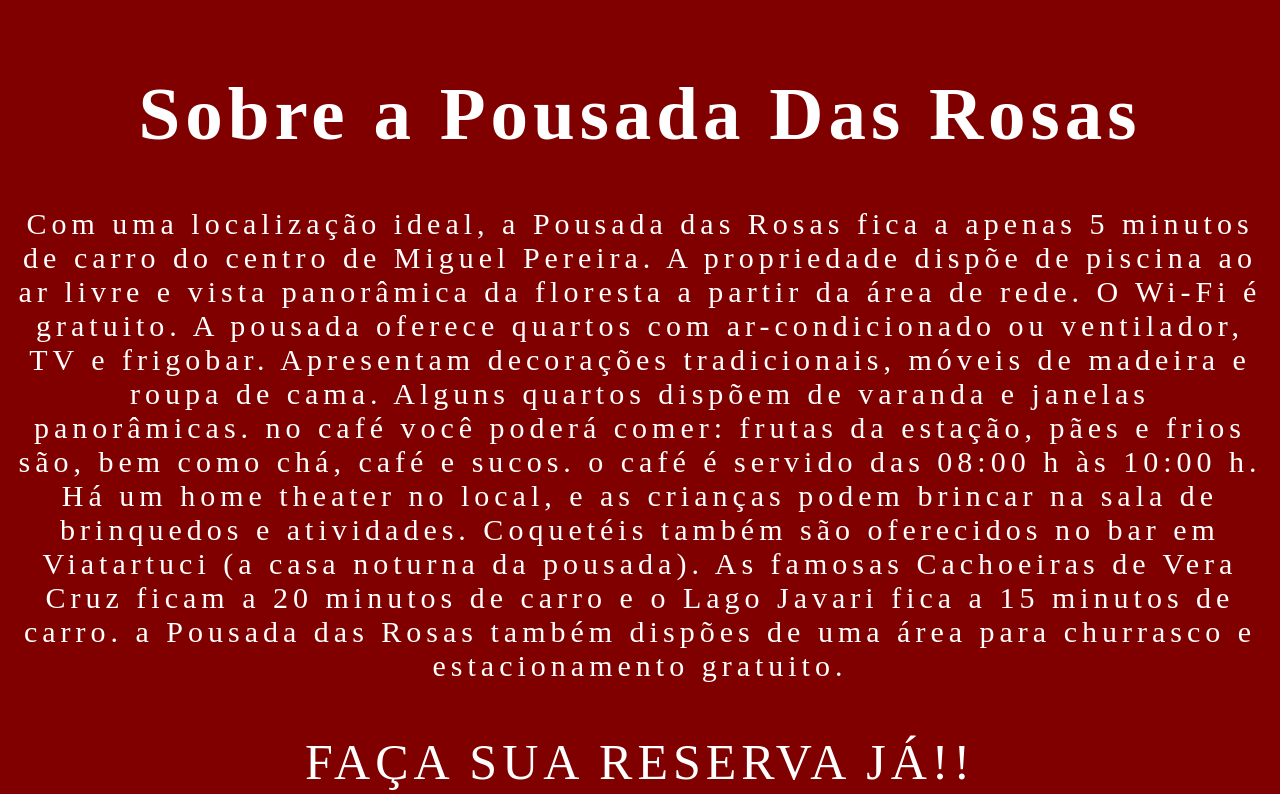
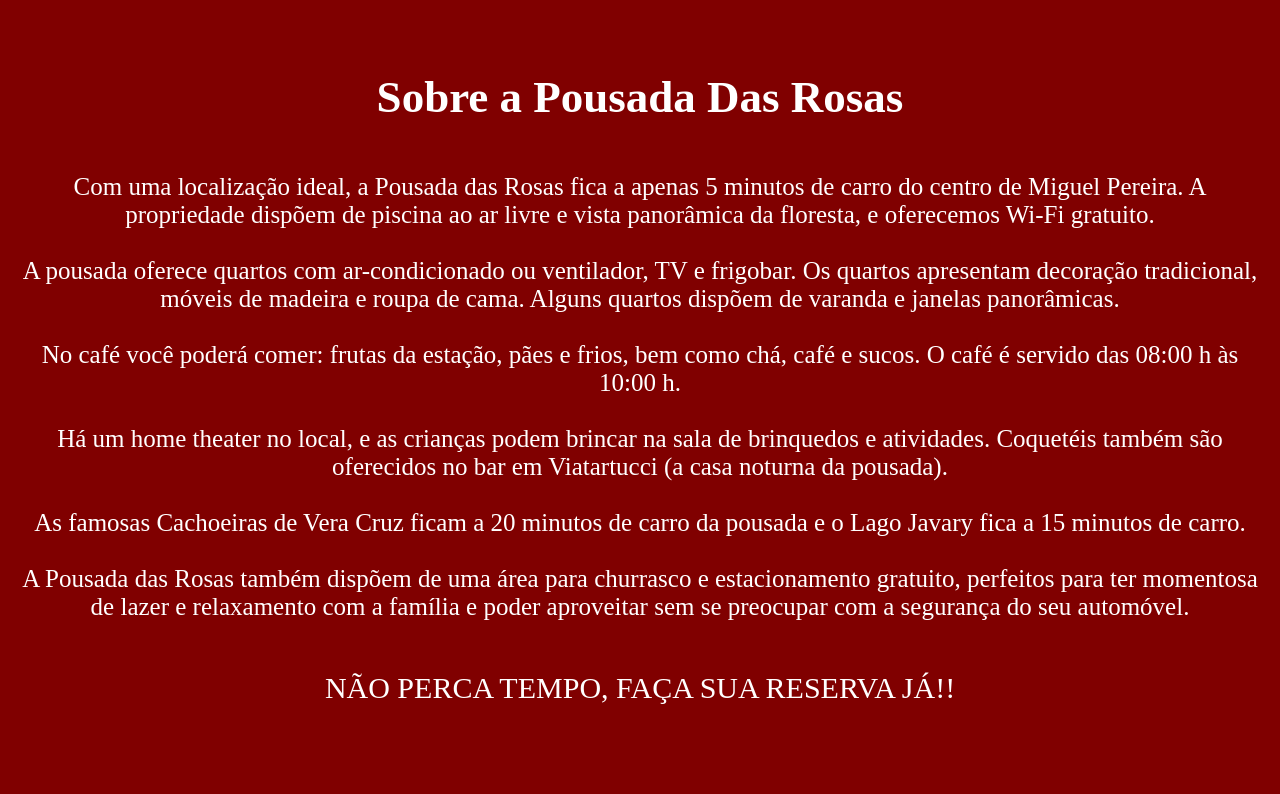
Before and after one commit to Pedro-ighor/pousaada-das-rosas, a plain HTML site: page src2/indexSobre.html in a window 1280 px wide. Shown: the part 916-1710 px from the top of the page. Drawn offline with Linux system fonts and the light colour scheme.

Commit message:
font-size icone correcao de ortografia

```diff
--- a/src2/Css2/style2.css
+++ b/src2/Css2/style2.css
@@ -11,6 +11,7 @@ body {
     width: 100vw;
 
 }
+
 
 .logo {
     display: flex;
@@ -48,14 +49,13 @@ main{
     justify-content: center;
     text-align: center;
     padding: 15px;
-    letter-spacing: 5px;
-    font-size: 50px;
+    font-size: 30px;
     margin-top: 50px;
     color: #ffffff;
 
 }
 p{
-    font-size: 30px;
+    font-size: 25px;
     margin-top:50px ;
     margin-bottom: 50px;
 }
--- a/src2/indexSobre.html
+++ b/src2/indexSobre.html
@@ -50,6 +50,8 @@
 
 
 
+
+
         <div class="logo">
 
 
@@ -74,28 +76,30 @@
         <p>
             Com uma localização ideal, a Pousada das Rosas fica a apenas 5 minutos de carro do centro de Miguel Pereira.
             A
-            propriedade dispõe de piscina ao ar livre e vista panorâmica da floresta a partir da área de rede. O Wi-Fi é
-            gratuito.
+            propriedade dispõem de piscina ao ar livre e vista panorâmica da floresta, e oferecemos Wi-Fi
+            gratuito. <br> <br>
 
-            A pousada oferece quartos com ar-condicionado ou ventilador, TV e frigobar. Apresentam decorações
-            tradicionais,
-            móveis de madeira e roupa de cama. Alguns quartos dispõem de varanda e janelas panorâmicas.
+            A pousada oferece quartos com ar-condicionado ou ventilador, TV e frigobar. Os quartos apresentam decoração
+            tradicional,
+            móveis de madeira e roupa de cama. Alguns quartos dispõem de varanda e janelas panorâmicas. <br> <br>
 
-            no café você poderá comer: frutas da estação, pães e frios são, bem como chá, café e sucos. o café é servido
-            das 08:00 h às 10:00 h.
+            No café você poderá comer: frutas da estação, pães e frios, bem como chá, café e sucos. O café é servido
+            das 08:00 h às 10:00 h. <br> <br>
 
             Há um home theater no local, e as crianças podem brincar na sala de brinquedos e atividades. Coquetéis
             também
-            são oferecidos no bar em Viatartuci (a casa noturna da pousada).
+            são oferecidos no bar em Viatartucci (a casa noturna da pousada). <br> <br>
 
-            As famosas Cachoeiras de Vera Cruz ficam a 20 minutos de carro e o Lago Javari fica a 15 minutos de carro.
+            As famosas Cachoeiras de Vera Cruz ficam a 20 minutos de carro da pousada e o Lago Javary fica a 15 minutos
+            de carro. <br> <br>
 
-            a Pousada das Rosas também dispões de uma área
-            para churrasco e estacionamento gratuito.
+            A Pousada das Rosas também dispõem de uma área
+            para churrasco e estacionamento gratuito, perfeitos para ter momentosa de lazer e relaxamento com a família
+            e poder aproveitar sem se preocupar com a segurança do seu automóvel.
         </p>
 
         <div class="agende">
-            FAÇA SUA RESERVA JÁ!!
+            NÃO PERCA TEMPO, FAÇA SUA RESERVA JÁ!!
         </div>
     </main>
 
@@ -133,7 +137,8 @@
                 <div class="whatsapp">
 
 
-                    <a href="https://wa.me/5524992065448" id="wpp" target="_blank"> (24)992065448</a>
+                    <a href="https://wa.me/5524992065448?text=Olá, gostaria de fazer uma reserva!" id="wpp"
+                        target="_blank"> (24)992065448</a>
 
                     <i class="fab fa-whatsapp-square" style="color:#800000"> </i>
 
```
Also changed, not shown: index.html (+2 -2 lines), src/css/responsive.css (+7 -3 lines).
